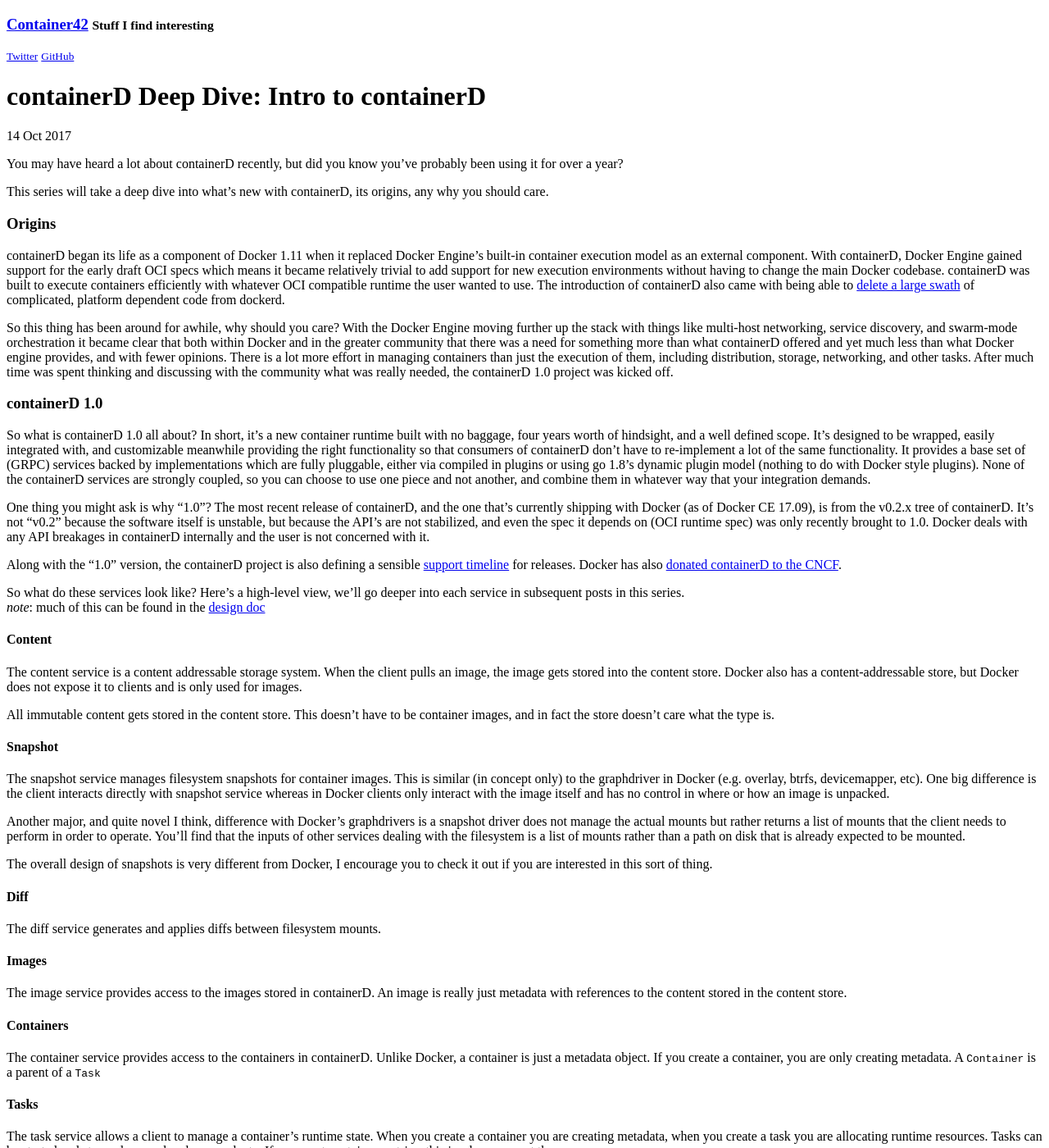
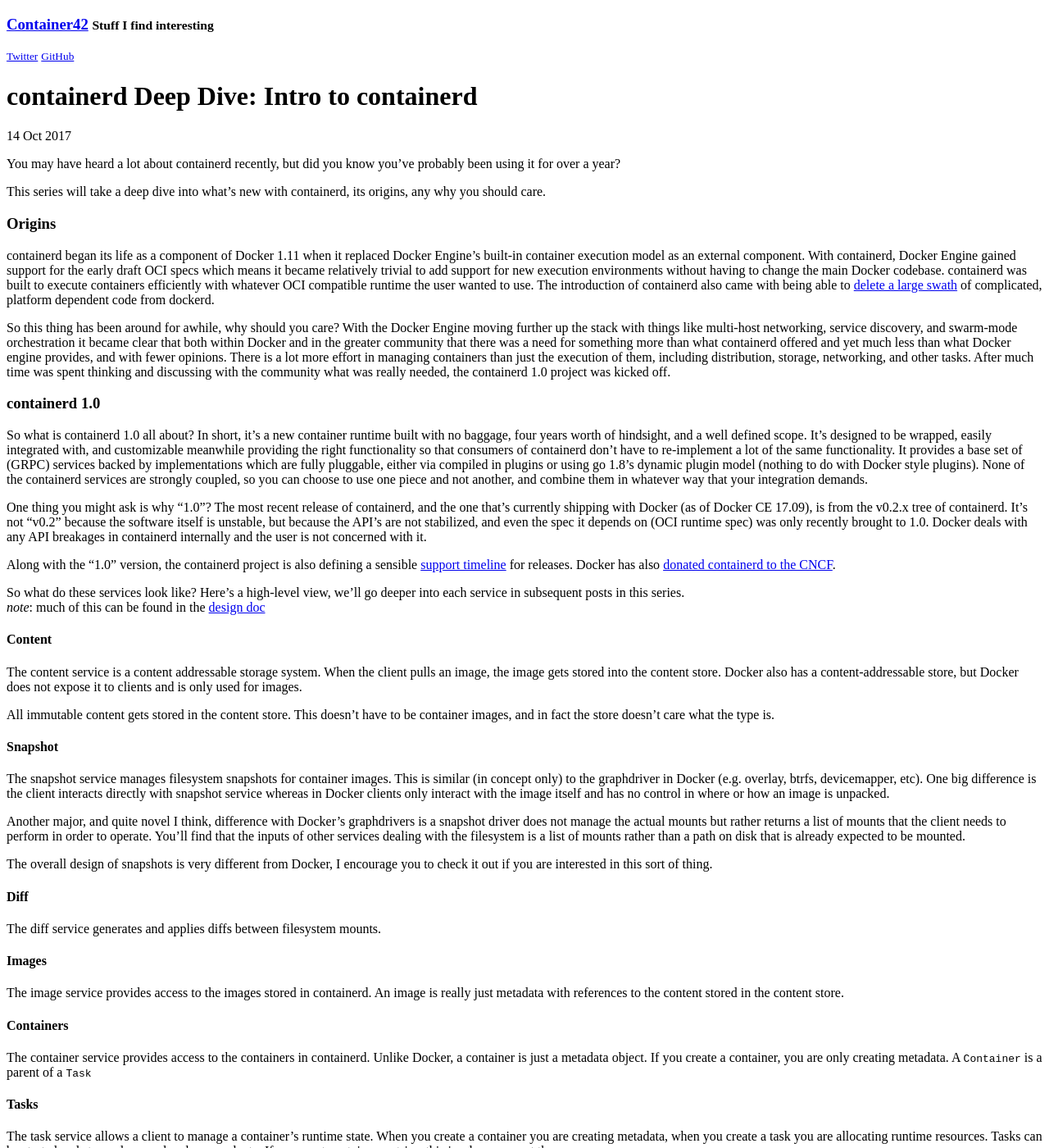
Before and after one commit to cpuguy83/blog, a Jekyll site: the page built from _posts/2017-10-14-containerd-deep-dive-intro.md, in a window 1280 px wide and 1400 px high. Shown: the whole window at 82% size. Built offline with Jekyll 4.4.1, drawn with Linux system fonts in a browser that asks for light colours; Markdown is read by kramdown in place of the engine named in the settings; comment, search, counter and statistics services are not loaded; some of the changed text lies outside the part shown.

````diff
--- a/_posts/2017-10-14-containerd-deep-dive-intro.md
+++ b/_posts/2017-10-14-containerd-deep-dive-intro.md
@@ -1,11 +1,11 @@
 ---
 layout: post
-title: 'containerD Deep Dive: Intro to containerD'
+title: 'containerd Deep Dive: Intro to containerd'
 date: 2017-10-14 16:00
 tags:
 - Docker
 - Containers
-- containerD
+- containerd
 status: publish
 type: post
 published: true
@@ -15,23 +15,23 @@ author:
   last_name: Goff
 ---
 
-You may have heard a lot about containerD recently, but did you know you've
+You may have heard a lot about containerd recently, but did you know you've
 probably been using it for over a year?
 
-This series will take a deep dive into what's new with containerD, its origins,
+This series will take a deep dive into what's new with containerd, its origins,
 any why you should care.
 
 <!--break-->
 
 ### Origins
 
-containerD began its life as a component of Docker 1.11 when it replaced
+containerd began its life as a component of Docker 1.11 when it replaced
 Docker Engine's built-in container execution model as an external component.
-With containerD, Docker Engine gained support for the early draft OCI specs
+With containerd, Docker Engine gained support for the early draft OCI specs
 which means it became relatively trivial to add support for new execution
-environments without having to change the main Docker codebase. containerD was
+environments without having to change the main Docker codebase. containerd was
 built to execute containers efficiently with whatever OCI compatible runtime
-the user wanted to use. The introduction of containerD also came with being
+the user wanted to use. The introduction of containerd also came with being
 able to
 [delete a large swath](https://github.com/moby/moby/pull/20662/commits/6eebe85290327ee9934ea996b6ef82c579789d97)
 of complicated, platform dependent code from dockerd.
@@ -40,39 +40,39 @@ So this thing has been around for awhile, why should you care? With the Docker
 Engine moving further up the stack with things like multi-host networking,
 service discovery, and swarm-mode orchestration it became clear that both within
 Docker and in the greater community that there was a need for something more than
-what containerD offered and yet much less than what Docker engine provides, and
+what containerd offered and yet much less than what Docker engine provides, and
 with fewer opinions.
 There is a lot more effort in managing containers than just the execution of them,
 including distribution, storage, networking, and other tasks. After much time
 was spent thinking and discussing with the community what was really needed, the
-containerD 1.0 project was kicked off.
+containerd 1.0 project was kicked off.
 
-### containerD 1.0
+### containerd 1.0
 
-So what is containerD 1.0 all about? In short, it's a new container runtime
+So what is containerd 1.0 all about? In short, it's a new container runtime
 built with no baggage, four years worth of hindsight, and a well defined scope.
 It's designed to be wrapped, easily integrated with, and customizable meanwhile
-providing the right functionality so that consumers of containerD don't have to
+providing the right functionality so that consumers of containerd don't have to
 re-implement a lot of the same functionality. It provides a base set of (GRPC)
 services backed by implementations which are fully pluggable, either via
 compiled in plugins or using go 1.8's dynamic plugin model (nothing to do with
 Docker style plugins).
-None of the containerD services are strongly coupled, so you can choose to use
+None of the containerd services are strongly coupled, so you can choose to use
 one piece and not another, and combine them in whatever way that your integration
 demands.
 
-One thing you might ask is why "1.0"? The most recent release of containerD, and
+One thing you might ask is why "1.0"? The most recent release of containerd, and
 the one that's currently shipping with Docker (as of Docker CE 17.09), is from
-the v0.2.x tree of containerD. It's not "v0.2" because the software itself is
+the v0.2.x tree of containerd. It's not "v0.2" because the software itself is
 unstable, but because the API's are not stabilized, and even the spec it depends
 on (OCI runtime spec) was only recently brought to 1.0. Docker deals with any
-API breakages in containerD internally and the user is not concerned with it.
+API breakages in containerd internally and the user is not concerned with it.
 
-Along with the "1.0" version, the containerD project is also defining a sensible
+Along with the "1.0" version, the containerd project is also defining a sensible
 [support timeline](https://github.com/containerd/containerd/blob/master/RELEASES.md#support-horizon)
 for releases.
 Docker has also
-[donated containerD to the CNCF](https://www.cncf.io/announcement/2017/03/29/containerd-joins-cloud-native-computing-foundation/).
+[donated containerd to the CNCF](https://www.cncf.io/announcement/2017/03/29/containerd-joins-cloud-native-computing-foundation/).
 
 So what do these services look like? Here's a high-level view, we'll go deeper
 into each service in subsequent posts in this series.
@@ -112,13 +112,13 @@ The diff service generates and applies diffs between filesystem mounts.
 
 #### Images
 
-The image service provides access to the images stored in containerD. An image
+The image service provides access to the images stored in containerd. An image
 is really just metadata with references to the content stored in the content
 store.
 
 #### Containers
 
-The container service provides access to the containers in containerD. Unlike
+The container service provides access to the containers in containerd. Unlike
 Docker, a container is just a metadata object. If you create a container, you
 are only creating metadata. A `Container` is a parent of a `Task`
 
@@ -138,20 +138,20 @@ other things.
 
 #### Introspection
 
-The introspection service provides details about the running containerD instance.
+The introspection service provides details about the running containerd instance.
 A client can, for example, use this to find out about loaded plugins, their
 capabilities, etc.
 
 ----
 
-containerD 1.0 makes use of a rich-client model where containerD itself doesn't
+containerd 1.0 makes use of a rich-client model where containerd itself doesn't
 impose many opinions but rather the functionality for the client to make its
 own opinion. This comes at a trade-off of putting more work on client builders
 to implement their own features.
 
 Just as an example of what "rich-client" means, here is an example of how an
-image would get created in containerD from a registry. Take note that the pull
-operation (and push for that matter) is all client side and uses containerD
+image would get created in containerd from a registry. Take note that the pull
+operation (and push for that matter) is all client side and uses containerd
 services to store the content and unpack onto a filesystem.
 
 [![containerd-dataflow-pull](/assets/containerd-dataflow-pull.png)](/assets/containerd-dataflow-pull.png)
@@ -159,7 +159,7 @@ services to store the content and unpack onto a filesystem.
 *graphics courtesy of [Stephen Day](https://github.com/stevvooe)*
 
 
-While containerD does use GRPC as an API, and thus anyone can generate their
+While containerd does use GRPC as an API, and thus anyone can generate their
 own client, it also provides an unopinionated, rich Go client implementation
 which does not require dealing with the GRPC layer itself.
 
@@ -206,16 +206,16 @@ can do.
 ```
 
 Work is [on-going](https://github.com/moby/moby/pull/34895) to move Docker to
-containerD 1.0, likely with a slow move to have Docker use more and more of
-containerD's services.
-You can also try out containerD with Kubernetes with
+containerd 1.0, likely with a slow move to have Docker use more and more of
+containerd's services.
+You can also try out containerd with Kubernetes with
 [cri-containerd](https://github.com/kubernetes-incubator/cri-containerd/releases).
 If you've tried out [linuxkit](https://github.com/linuxkit/linuxkit) you've
-already used the new containerD!
+already used the new containerd!
 
-*Note*: containerD 1.0 is currently in the beta stage, check out the
+*Note*: containerd 1.0 is currently in the beta stage, check out the
 [releases](https://github.com/containerd/containerd/releases) page to track its
 progress.
 
 There's much more detail to go into here, so look forward to more posts about
-containerD.
+containerd.
````
